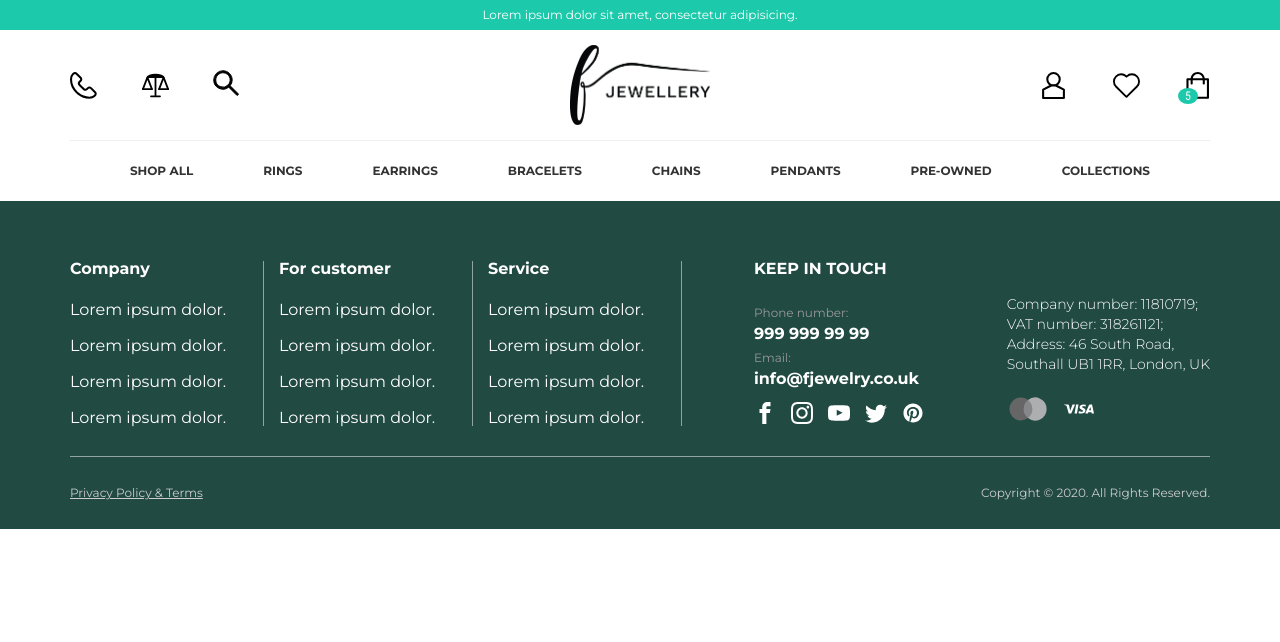
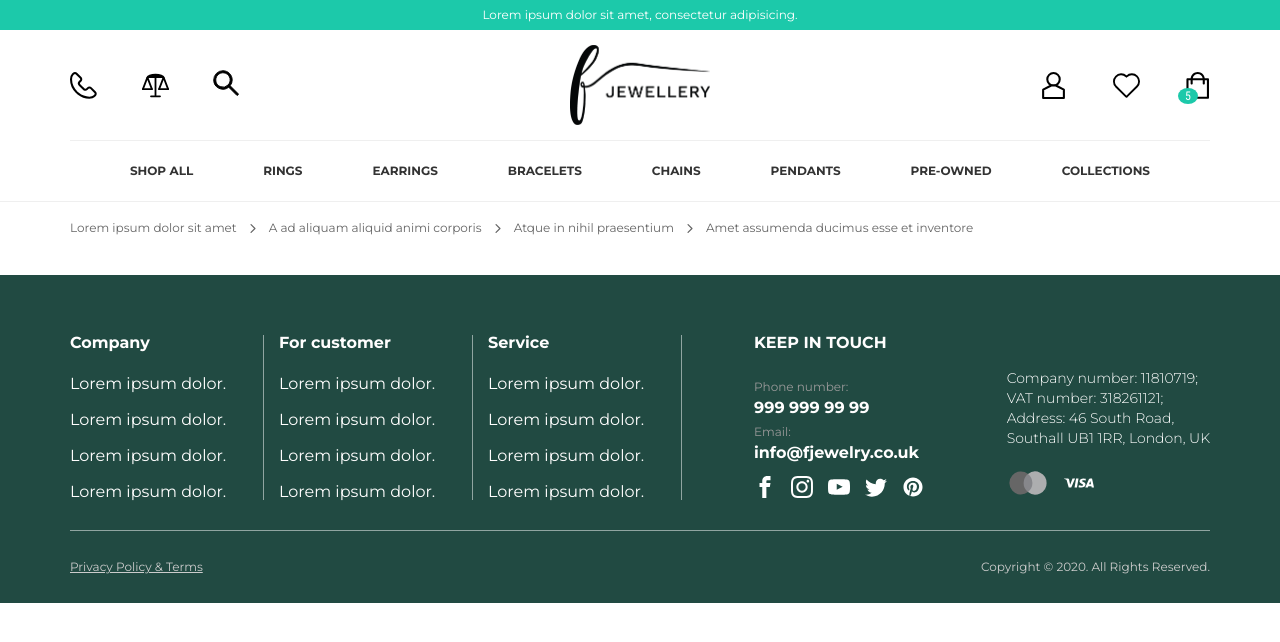
Before and after one commit to Rod-rig/fjewelry, a PHP site: page /markup/pages/catalog.php in a window 1280 px wide. Shown: the top 642 px of the page. Run offline with PHP 8.4, Linux system fonts and the light colour scheme; some libraries are stand-ins or nearby versions.

Commit message:
add breadcrumbs

```diff
--- a/js/catalog.js
+++ b/js/catalog.js
@@ -1,5 +1,6 @@
 import "../scss/catalog.scss";
 import { initCommon } from "./common";
+import { initBreadcrumbsScroll } from "./scroll/breadcrumbs";
 // import { initWatchedCarousel } from "./sliders/watched";
 // import { initSeoScroll } from "./scroll/seo-text";
 // import { initSeoToggle } from "./seo/seo";
@@ -7,6 +8,7 @@ import { initCommon } from "./common";
 
 document.addEventListener("DOMContentLoaded", function () {
   initCommon();
+  initBreadcrumbsScroll();
   // initWatchedCarousel();
   // initSeoScroll();
   // initSeoToggle();
--- /dev/null
+++ b/markup/components/common/breadcrumbs.php
@@ -0,0 +1,36 @@
+<? $crumbs = array(
+  array(
+    "LINK" => "",
+    "TEXT" => "Lorem ipsum dolor sit amet",
+  ),
+  array(
+    "LINK" => "",
+    "TEXT" => "A ad aliquam aliquid animi corporis",
+  ),
+  array(
+    "LINK" => "",
+    "TEXT" => "Atque in nihil praesentium",
+  ),
+  array(
+    "LINK" => "",
+    "TEXT" => "Amet assumenda ducimus esse et inventore",
+  ),
+) ?>
+<div class="container">
+  <nav class="breadcrumbs js_breadcrumbs_scroll" aria-label="breadcrumbs">
+    <ul class="breadcrumbs__list">
+      <? foreach ($crumbs as $index => $crumb) { ?>
+        <li class="breadcrumbs__item">
+          <? if (count($crumbs) - 1 === $index) { ?>
+            <span class="breadcrumbs__last"><?= $crumb["TEXT"] ?></span>
+          <? } else { ?>
+            <a class="breadcrumbs__link" href="<?= $crumb["LINK"] ?>"><?= $crumb["TEXT"] ?></a>
+            <svg class="breadcrumbs__icon">
+              <use xlink:href="#arrow"></use>
+            </svg>
+          <? } ?>
+        </li>
+      <? } ?>
+    </ul>
+  </nav>
+</div>
--- a/markup/pages/catalog.php
+++ b/markup/pages/catalog.php
@@ -1,2 +1,3 @@
 <?php require '../header.php'; ?>
+<?php require '../components/common/breadcrumbs.php'; ?>
 <?php require '../footer.php'; ?>
--- a/scss/base/_global.scss
+++ b/scss/base/_global.scss
@@ -47,22 +47,31 @@
 
 .custom {
   &__scrollbar {
-    width: 5px;
     background-color: rgba($primary-color, 0.5);
+    height: 100%;
+    width: 100%;
     position: absolute;
-    right: 0;
-    min-height: 10px;
   }
 
   &__track {
-    width: 5px;
     background-color: #F5F5F5;
-    top: 0;
     z-index: 1;
     position: absolute;
-    right: 0;
-    bottom: 0;
     pointer-events: none;
     overflow: hidden;
   }
+
+  &__track.simplebar-vertical {
+    width: 5px;
+    top: 0;
+    right: 0;
+    bottom: 0;
+  }
+
+  &__track.simplebar-horizontal {
+    height: 2px;
+    bottom: 0;
+    left: 0;
+    right: 0;
+  }
 }
--- a/scss/catalog.scss
+++ b/scss/catalog.scss
@@ -1,6 +1,7 @@
 //@import "../node_modules/tiny-slider/dist/tiny-slider";
-//@import "../node_modules/simplebar/dist/simplebar.css";
+@import "../node_modules/simplebar/dist/simplebar.css";
 @import "common";
+@import "components/common/breadcrumbs";
 //@import "components/main/banner";
 //@import "components/main/carousel";
 //@import "components/main/minicard";
--- a/scss/components/_header.scss
+++ b/scss/components/_header.scss
@@ -1,6 +1,8 @@
 @import "../abstracts/variables";
 
 .header {
+  border-bottom: 1px solid $divider-color;
+
   &__top {
     font-size: 12px;
     line-height: 16px;
--- /dev/null
+++ b/scss/components/common/_breadcrumbs.scss
@@ -0,0 +1,43 @@
+@import "../../abstracts/variables";
+
+.breadcrumbs {
+  position: relative;
+  padding-bottom: 10px;
+  margin-top: 20px;
+  margin-bottom: 30px;
+
+  &__item {
+    display: flex;
+    align-items: center;
+  }
+
+  &__list {
+    display: flex;
+    flex-wrap: nowrap;
+    white-space: nowrap;
+  }
+
+  &__last,
+  &__link {
+    text-decoration: none;
+    font-size: 12px;
+    color: #666;
+    border-bottom: 1px solid transparent;
+    transition: border-bottom-color $time-animation;
+  }
+
+  &__link:hover {
+    @media (min-width: $lg-desktop) {
+      border-bottom-color: #666;
+    }
+  }
+
+  &__icon {
+    width: 18px;
+    height: 9px;
+    transform: rotate(-90deg);
+    fill: #666;
+    display: block;
+    margin: 0 7px;
+  }
+}
```
Also changed, not shown: js/scroll/breadcrumbs.js (added, +13 -0 lines), dist/css/catalog.css, dist/css/main.css, dist/css/other.css, dist/js/catalog.js, dist/js/main.js, dist/js/other.js, 3 other files.
